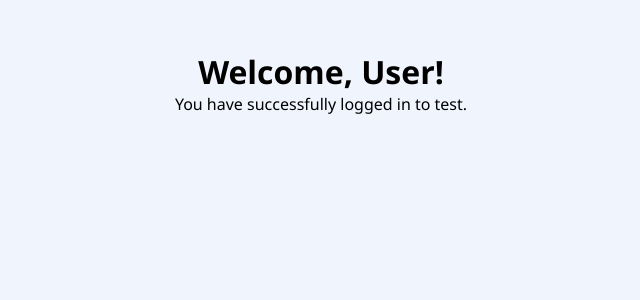
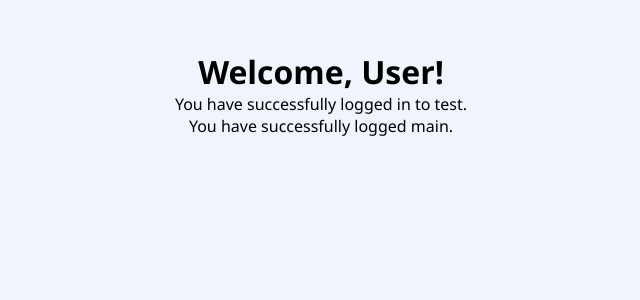
Before and after one commit to Chamod-alt/zephyra-login, a React (Create React App) app: page /Welcome in a window 1280 px wide. Shown: the top 300 px of the page, without its empty margins (319-959 px from the left). Built offline with nearby package versions, Linux system fonts and the light colour scheme.

Commit message:
update main

```diff
--- a/src/pages/Welcome.js
+++ b/src/pages/Welcome.js
@@ -9,6 +9,7 @@ const Welcome = () => {
     <div style={{ textAlign: "center", paddingTop: "50px" }}>
       <h1>Welcome, {name}!</h1>
       <p>You have successfully logged in to test.</p>
+      <p>You have successfully logged main.</p>
     </div>
   );
 };
```
